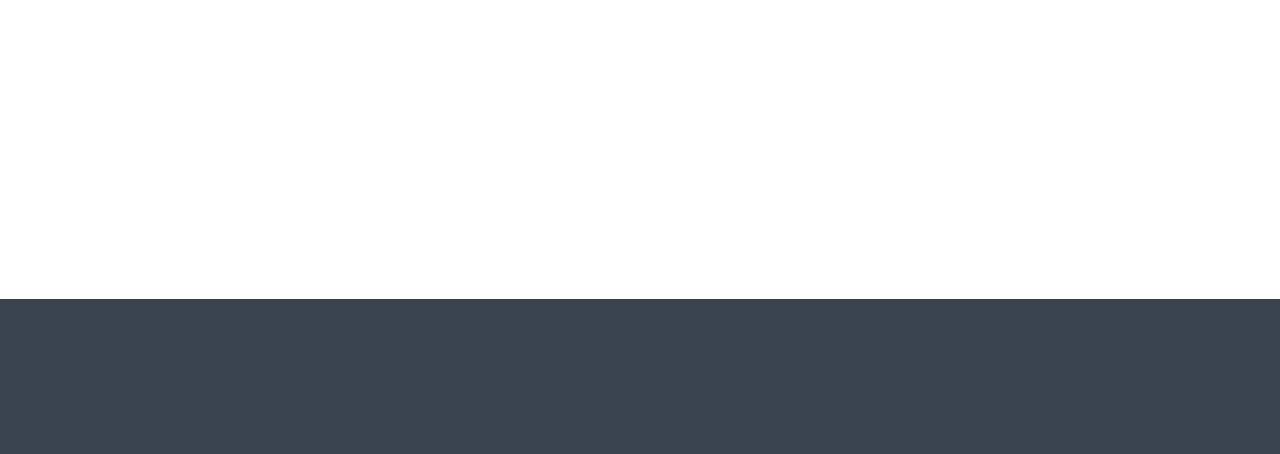
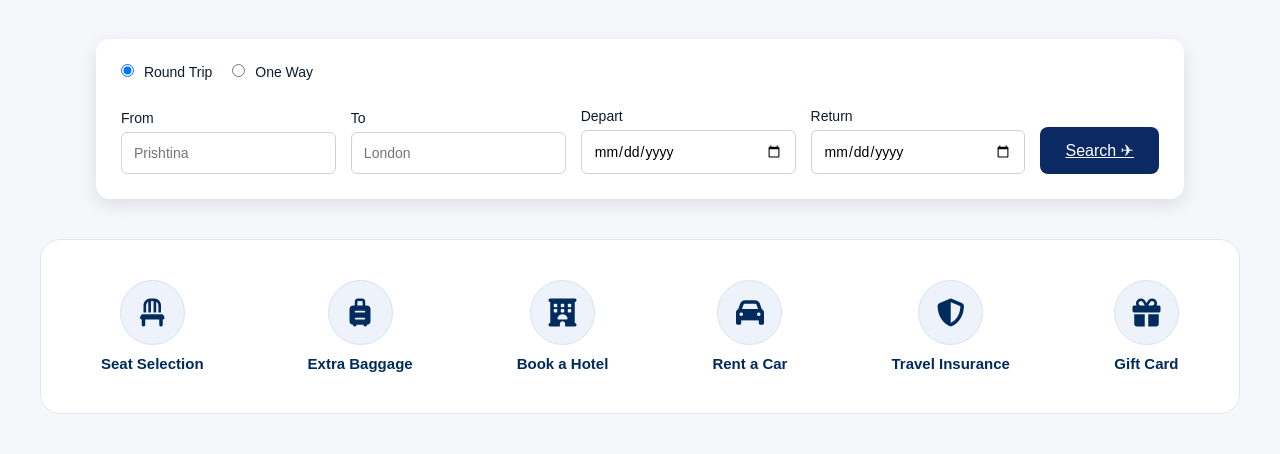
Before and after one commit to Albarudari/PrishtinaAirlines, a PHP site: page /homepage.html in a window 1280 px wide. Shown: the part 501-955 px from the top of the page. Before the commit the page ends 800 px from the top, so only its background shows below. Run offline with PHP 8.4, Linux system fonts and the light colour scheme.

Commit message:
+booking box, icon section

```diff
--- a/homepage.css
+++ b/homepage.css
@@ -11,7 +11,7 @@ body {
 
 nav {
   width: 100%;
-  background-color: #0a1d3b; /* Navy Blue */
+  background-color: #0a1d3b;
   padding: 18px 6%;
   display: flex;
   justify-content: space-between;
@@ -60,3 +60,170 @@ nav ul li a:hover {
   color: white;
   padding: 20px;
 }
+body {
+    font-family: Arial, sans-serif;
+    background: #f5f7fa;
+}
+
+.flight-box {
+    background: #fff;
+    padding: 25px;
+    width: 85%;
+    max-width: 1200px;
+    margin: 40px auto;
+    border-radius: 14px;
+    box-shadow: 0px 6px 18px rgba(0,0,0,0.1);
+}
+
+.trip-options {
+    display: flex;
+    gap: 20px;
+    margin-bottom: 22px;
+    font-size: 16px;
+}
+
+.trip-options input {
+    margin-right: 6px;
+    cursor: pointer;
+}
+
+.form-row {
+    display: grid;
+    grid-template-columns: 1fr 1fr 1fr 1fr auto;
+    gap: 15px;
+    align-items: end;
+}
+
+.input-group {
+    display: flex;
+    flex-direction: column;
+}
+
+label {
+    font-size: 14px;
+    margin-bottom: 6px;
+    color: #0d1b2a;
+}
+
+input {
+    padding: 12px;
+    border: 1px solid #d2d2d2;
+    border-radius: 6px;
+    font-size: 14px;
+}
+
+.search-btn {
+    background: #0b2a63;
+    color: white;
+    padding: 14px 25px;
+    border: none;
+    border-radius: 8px;
+    cursor: pointer;
+    font-size: 16px;
+}
+
+
+.icon-section {
+    width: 85%;
+    margin: 40px auto;
+    background: #ffffff;
+    border-radius: 12px;
+    padding: 30px 20px;
+    box-shadow: 0 4px 20px rgba(0,0,0,0.12);
+}
+
+.icon-row {
+    display: flex;
+    justify-content: space-around;
+    margin-bottom: 25px;
+}
+
+.icon-item {
+    text-align: center;
+    width: 160px;
+}
+
+.services {
+    display: flex;
+    justify-content: space-between;
+    align-items: center;
+    gap: 40px;
+    padding: 40px 60px;
+    background: #ffffff;
+    border-radius: 20px;
+    max-width: 1200px;
+    margin: 40px auto;
+    border: 1px solid #e1e7ef;
+}
+
+.service-box {
+    display: flex;
+    flex-direction: column;
+    align-items: center;
+    justify-content: center;
+    text-decoration: none;
+    color: inherit;
+}
+
+
+.service-icon {
+    width: 65px;
+    height: 65px;
+    background: #eef3fb;
+    border-radius: 50%;
+    display: flex;
+    justify-content: center;
+    align-items: center;
+    margin-bottom: 10px;
+    border: 1px solid #d8e2f0;
+}
+
+.service-icon i {
+    font-size: 28px;
+    color: #002b5c;
+}
+
+.service-box span {
+    font-size: 15px;
+    color: #002b5c;
+    font-weight: 600;
+    line-height: 1.2;
+}
+
+.hero h1 {
+  font-size: 48px;
+  font-weight: bold;
+}
+
+.hero p {
+  margin-top: 12px;
+  font-size: 20px;
+}
+
+.hero-btn {
+  display: inline-block;
+  margin-top: 20px;
+  padding: 12px 28px;
+  background-color: #0b2c5f;
+  color: white;
+  text-decoration: none;
+  border-radius: 6px;
+  font-size: 17px;
+  transition: 0.3s;
+}
+
+.hero-btn:hover {
+  background-color: #0d3470;
+}
+
+.container {
+  width: 85%;
+  margin: 40px auto;
+}
+
+.title {
+  font-size: 28px;
+  margin-bottom: 20px;
+  color: #0b2c5f;
+  font-weight: bold;
+}
--- a/homepage.html
+++ b/homepage.html
@@ -11,19 +11,100 @@
 <nav class="navbar">
     <div class="logo">✈ Prishtina Airlines</div>
     <ul class="nav-links">
-        <li><a href="index.html">Home</a></li>
+        <li><a href="homepage.html">Home</a></li>
         <li><a href="#">About Us</a></li>
-        <li><a href="#">Products</a></li>
-        <li><a href="#">News</a></li>
+        <li><a href="#">Flights</a></li>
+        <li><a href="#">Hotels</a></li>
         <li><a href="#">Contact</a></li>
         <li><a class="signin-btn" href="login.html">Sign In</a></li>
     </ul>
 </nav>
 
-<section class="hero">
+
+
+  <!-- HERO -->
+  <section class="hero">
     <div class="hero-content">
       <h1>Fly the Future</h1>
       <p>Your journey begins with us.</p>
       <a href="#" class="hero-btn">Book a Flight</a>
     </div>
   </section>
+
+ <div class="flight-box">
+
+    <div class="trip-options">
+        <label>
+            <input type="radio" name="trip" value="round" checked onclick="toggleReturn()">
+            Round Trip
+        </label>
+        <label>
+            <input type="radio" name="trip" value="oneway" onclick="toggleReturn()">
+            One Way
+        </label>
+    </div>
+
+    <div class="form-row">
+        <div class="input-group">
+            <label>From</label>
+            <input type="text" placeholder="Prishtina">
+        </div>
+
+        <div class="input-group">
+            <label>To</label>
+            <input type="text" placeholder="London">
+        </div>
+
+        <div class="input-group">
+            <label>Depart</label>
+            <input type="date">
+        </div>
+
+        <div class="input-group" id="returnBox">
+            <label>Return</label>
+            <input type="date">
+        </div>
+
+        <a href="londontickets.html" class="search-btn">Search ✈</a>
+
+    </div>
+
+</div>
+
+
+<!-- Font Awesome -->
+<link rel="stylesheet" href="https://cdnjs.cloudflare.com/ajax/libs/font-awesome/6.5.0/css/all.min.css">
+
+<div class="services">
+    <div class="service-box">
+        <div class="service-icon"><i class="fa-solid fa-chair"></i></div>
+        <span>Seat Selection</span>
+    </div>
+
+    <div class="service-box">
+        <div class="service-icon"><i class="fa-solid fa-suitcase-rolling"></i></div>
+        <span>Extra Baggage</span>
+    </div>
+
+    <div>
+<a href="hotels.html" class="service-box">
+    <div class="service-icon"><i class="fa-solid fa-hotel"></i></div>
+    <span>Book a Hotel</span>
+</a>
+</div>
+
+ <div class="service-box">
+        <div class="service-icon"><i class="fa-solid fa-car"></i></div>
+        <span>Rent a Car</span>
+    </div>
+
+    <div class="service-box">
+        <div class="service-icon"><i class="fa-solid fa-shield-halved"></i></div>
+        <span>Travel Insurance</span>
+    </div>
+
+    <div class="service-box">
+        <div class="service-icon"><i class="fa-solid fa-gift"></i></div>
+        <span>Gift Card</span>
+    </div>
+</div>
--- /dev/null
+++ b/homepage.js
@@ -0,0 +1,3 @@
+document.querySelector(".search-btn").onclick = () => {
+    alert("Searching flights...");
+};
```
